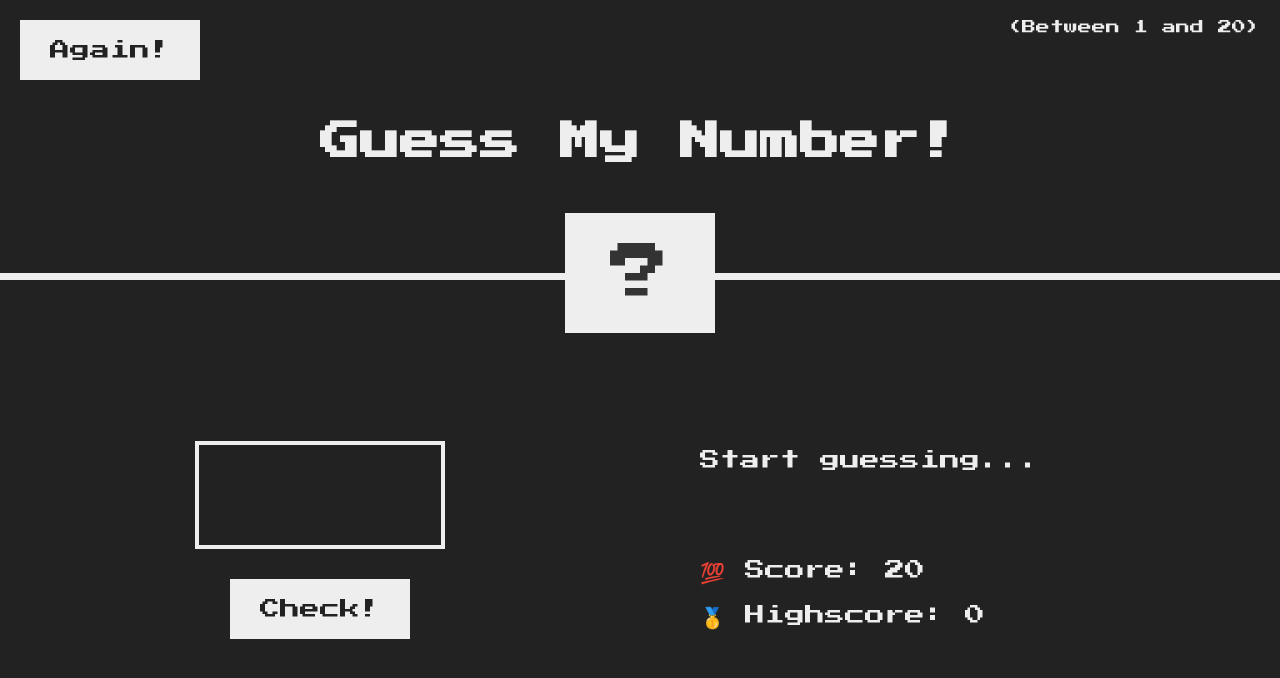
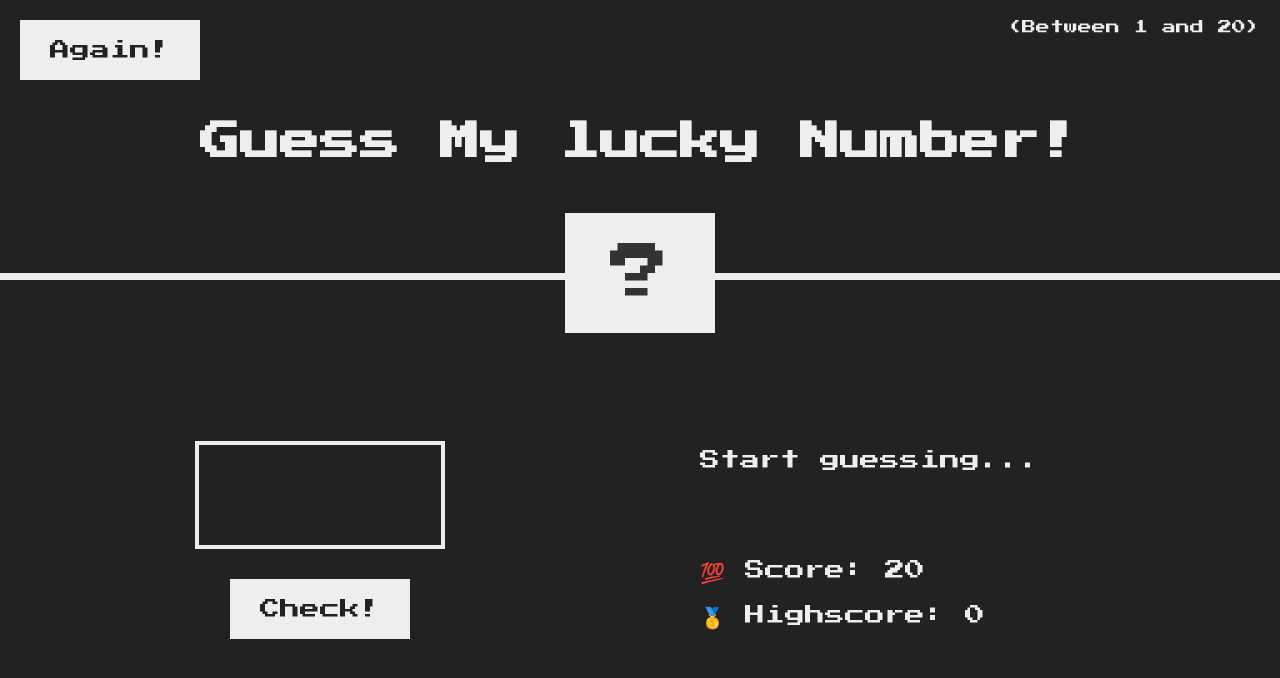
Before and after one commit to Phemel0/javascript-daily, a plain HTML site: page 05-Guess-My-Number/final/index.html in a window 1280 px wide. Drawn offline with Linux system fonts and the light colour scheme.

Commit message:
Number game refractored

```diff
--- a/05-Guess-My-Number/final/index.html
+++ b/05-Guess-My-Number/final/index.html
@@ -9,7 +9,7 @@
   </head>
   <body>
     <header>
-      <h1>Guess My Number!</h1>
+      <h1>Guess My lucky Number!</h1>
       <p class="between">(Between 1 and 20)</p>
       <button class="btn again">Again!</button>
       <div class="number">?</div>
```
